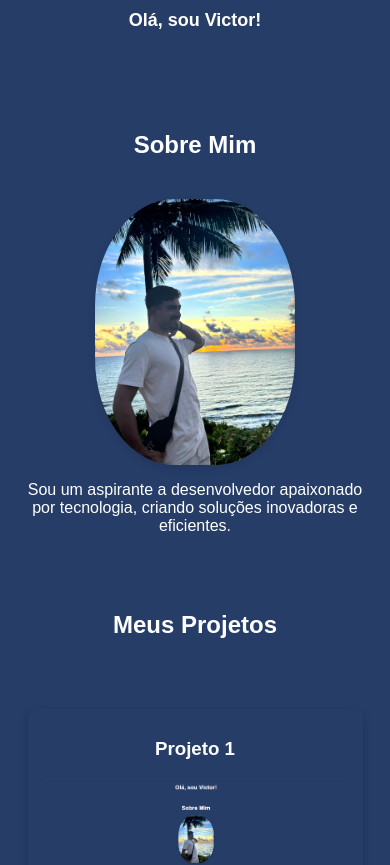
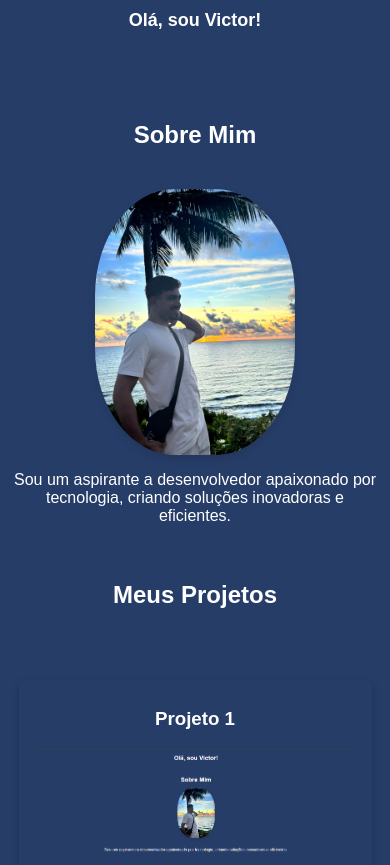
Before and after one commit to bitar011/portifolio, a plain HTML site: page index.html in a window 390 px wide. Shown: the top 865 px of the page. Drawn offline with Linux system fonts and the light colour scheme.

Commit message:
responsivo

```diff
--- a/style.css
+++ b/style.css
@@ -20,6 +20,7 @@ header {
 }
 
 section {
+    height: 100vh;
     padding: 20px;
     text-align: center;
 }
@@ -155,6 +156,10 @@ input[type="submit"]:hover {
         font-size: 20px;
         padding: 15px;
     }
+    section{
+        height: auto;
+        padding: 10px;
+    }
 
     .projects {
         flex-direction: column;
```
